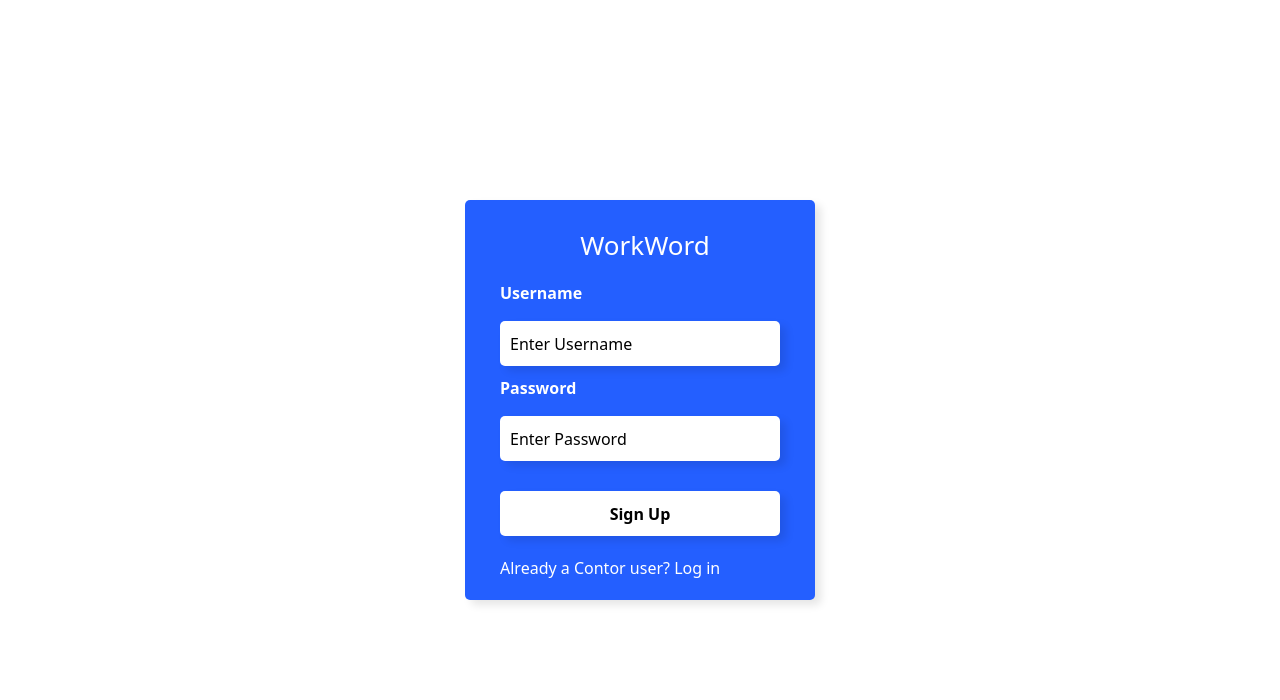
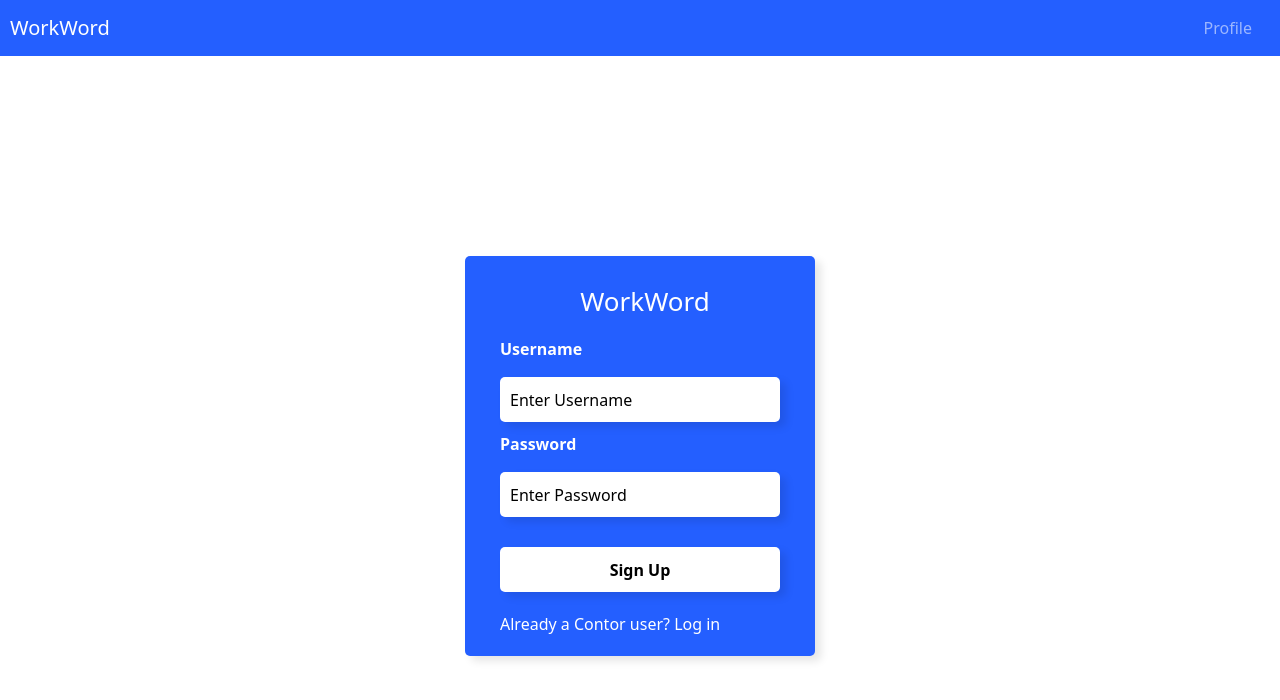
Before and after one commit to EriikT/ReactAppProject, a React (Create React App) app in the folder my-app/: page /Signup in a window 1280 px wide. Shown: the top 700 px of the page. Built offline with nearby package versions, Linux system fonts and the light colour scheme.

Commit message:
more changes

```diff
--- a/my-app/src/pages/Signup.jsx
+++ b/my-app/src/pages/Signup.jsx
@@ -2,6 +2,7 @@ import React, { useState } from "react";
 import './Signup.css'
 import { Link, useNavigate } from 'react-router-dom'
 import axios from 'axios'
+import Navbar from "../components/Navbar";
 
 
 function Signup (){
@@ -34,6 +35,7 @@ function Signup (){
 
     return(
         <>
+            <Navbar/>
             <div className="container">
                 <div className="container_content">
                     <h1 className="sh1">WorkWord</h1>
```
